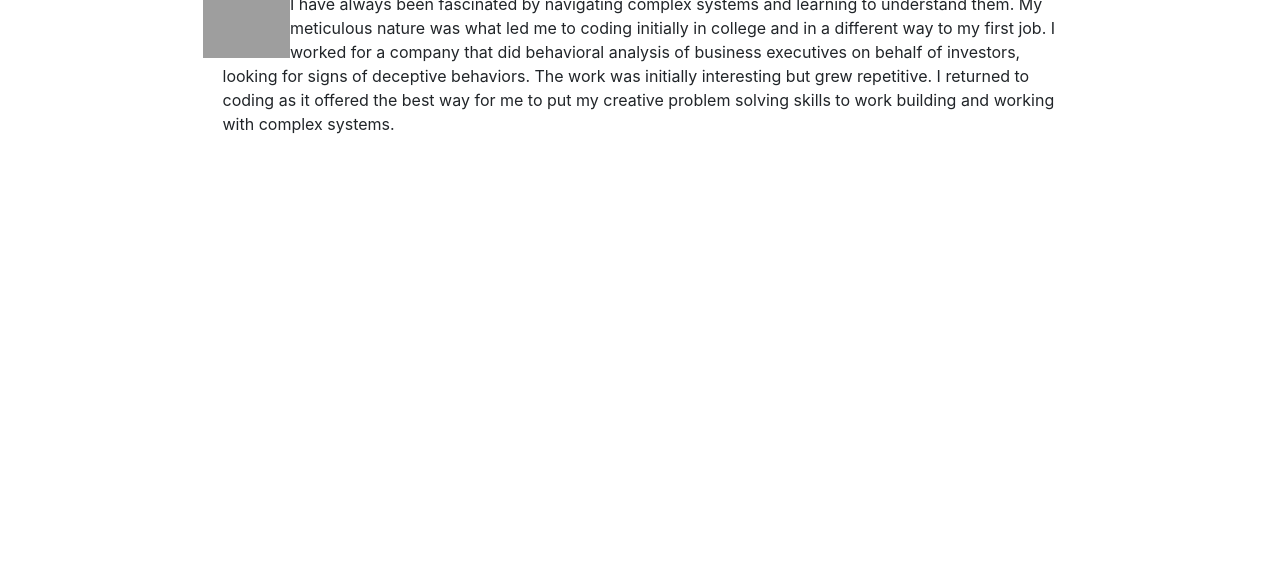
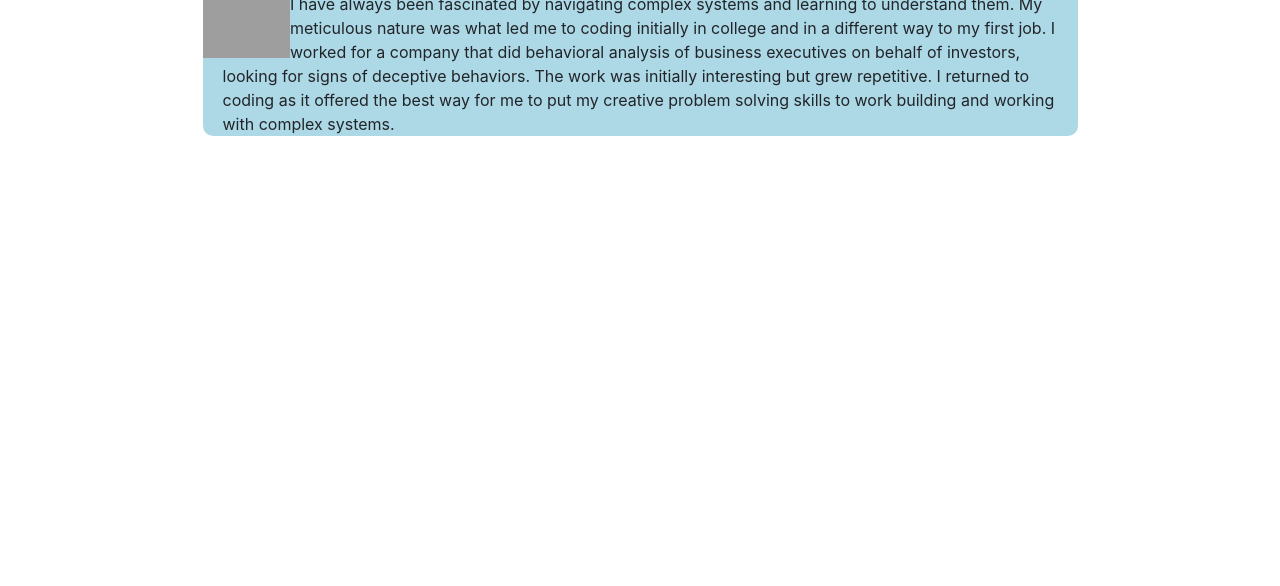
Before and after one commit to PDSamson/PDSamson.github.io, a website: page index.html in a window 1280 px wide. Shown: the part 214-800 px from the top of the page. Drawn offline with nearby package versions, Linux system fonts and the light colour scheme; grey boxes are pictures that could not be loaded; a web font is replaced by a local one.

Commit message:
Add styling

```diff
--- a/main.css
+++ b/main.css
@@ -37,6 +37,8 @@ ul {
 
 .me-page {
   margin: 5% 15%;
+  background-color: lightblue;
+  border-radius: 10px;
 }
 
 .me-page p {
```
